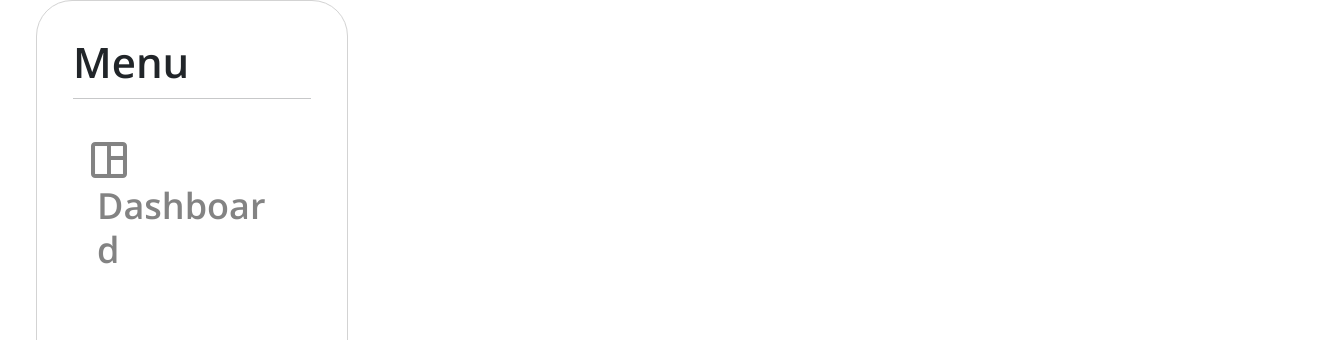
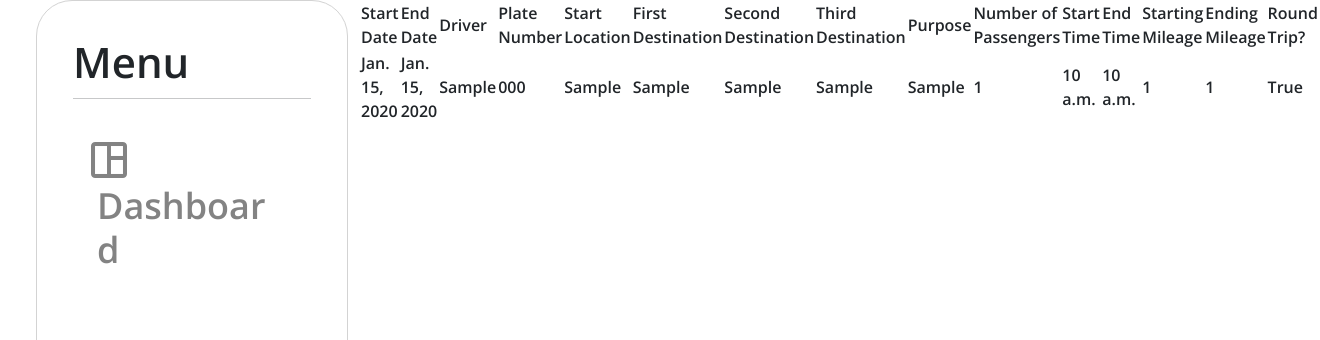
Before and after one commit to ka3b/CS14-main, a Django app: page /main/admin-login/analysis/data-table/ in a window 1320 px wide. Shown: the part 126-466 px from the top of the page. Run offline with Django 3.2, Linux system fonts and the light colour scheme; tables that the repository leaves empty hold one stand-in row (values such as "Sample post").

Commit message:
Add data table
Added table to display all data

```diff
--- a/django-framework/main/views.py
+++ b/django-framework/main/views.py
@@ -107,7 +107,10 @@ def analytics(request):
 #    return render(request,"main/analytics/account-manager.html")
 
 def data_table(request):
-    return render(request,"main/analytics/data-table.html")
+    journeys = Journey.objects.filter(approved=True)
+    context_dict = {}
+    context_dict['journeys'] = journeys
+    return render(request,"main/analytics/data-table.html", context=context_dict)
 
 def export_data(request):
     return render(request,"main/analytics/export-data.html")
--- a/django-framework/templates/main/analytics/data-table.html
+++ b/django-framework/templates/main/analytics/data-table.html
@@ -4,7 +4,54 @@
 {% endblock %}
 {% block contend %}
 <link rel="stylesheet" href='{% static 'CSS/analytics/data-table.css' %}'>
-<div>
+<div style="width:850px;">
+	{% if journeys %}
+		<table>
+	    <thead>
+	      <tr>
+	        <th>Start Date</th>
+	  		<th>End Date</th>
+	  		<th>Driver</th>
+	  		<th>Plate Number</th>
+	  		<th>Start Location</th>
+	  		<th>First Destination</th>
+	  		<th>Second Destination</th>
+	  		<th>Third Destination</th>
+	  		<th>Purpose</th>
+	  		<th>Number of Passengers</th>
+	  		<th>Start Time</th>
+	  		<th>End Time</th>
+	  		<th>Starting Mileage</th>
+	  		<th>Ending Mileage</th>
+	  		<th>Round Trip?</th>
+	      </tr>
+	    </thead>
+	    <tbody>
+	      {% for journey in journeys %}
+	        <tr>
+				  <td>{{ journey.start_date }}</td>
+	              <td>{{ journey.end_date }}</td>
+	              <td>{{ journey.driver }}</td>
+	              <td>{{ journey.plate_number }}</td>
+	              <td>{{ journey.start_location }}</td>
+	              <td>{{ journey.destinations1 }}</td>
+	              <td>{{ journey.destinations2 }}</td>
+	              <td>{{ journey.destinations3 }}</td>
+	              <td>{{ journey.purpose }}</td>
+	              <td>{{ journey.no_of_pass }}</td>
+	              <td>{{ journey.start_time }}</td>
+	              <td>{{ journey.end_time }}</td>
+	              <td>{{ journey.mileage_start }}</td>
+	              <td>{{ journey.mileage_finish }}</td>
+	              <td>{{ journey.round_trip }}</td>
+				</tr>
+	      {% endfor %}
+	    </tbody>
+	    </table>
+	{% else %}
+		<p>There are no approved journeys</p>
+	{% endif %}
+
 
 </div>
 {% endblock %}
```
